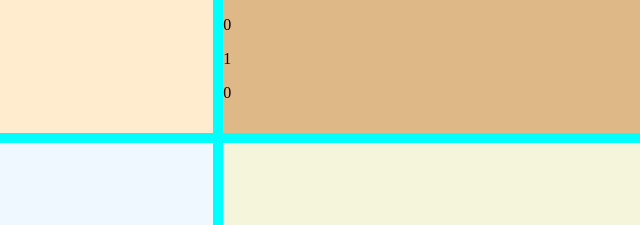
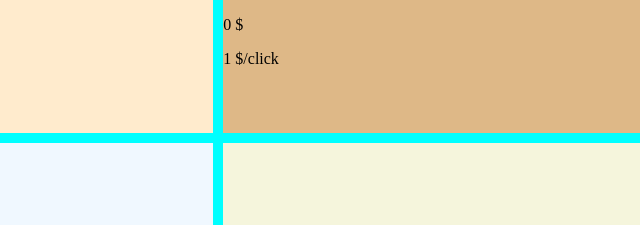
Before and after one commit to guillaume-bomben/clicker, a plain HTML site: page test.html in a window 1280 px wide. Shown: the top 225 px of the page, 640-1280 px from the left. Drawn offline with nearby package versions, Linux system fonts and the light colour scheme.

Commit message:
[change] initial value changed $

```diff
--- a/test.html
+++ b/test.html
@@ -18,9 +18,8 @@
         </div>
         <div class="progress_bar"></div>
         <div class="income">
-            <p id="score">0</p>
-            <p id="moneyPerClick">1</p>
-            <p id="money">0</p>
+            <p id="money">0 $</p>
+            <p id="moneyPerClick">1 $/click</p>
         </div>
         <div class="playing_area">
             <div class="cursor">
```
